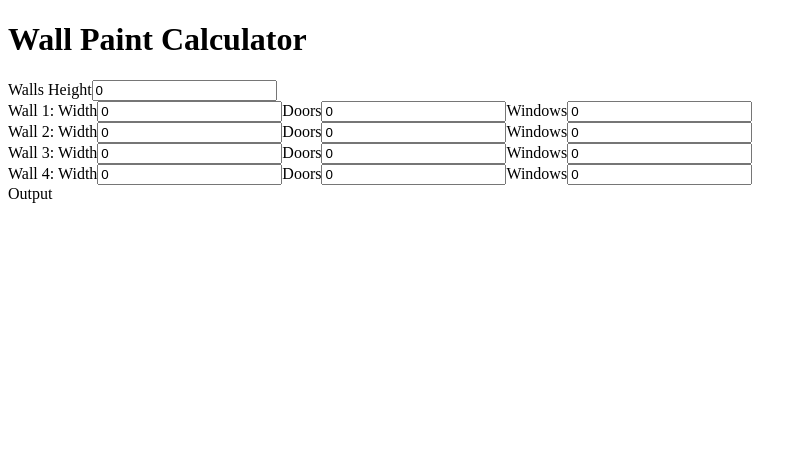
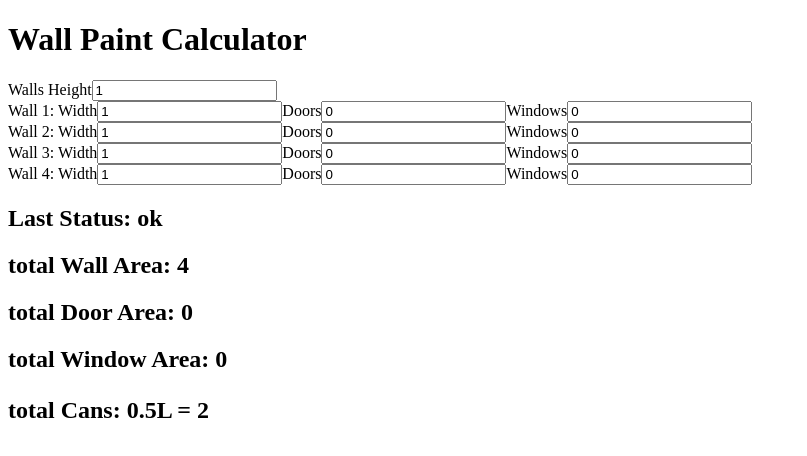
Before and after one commit to Vittor-Javidan/WallPaintCalculator_CodeChallenge_DigitalRepublic, a React (Create React App) app in the folder wall_paint_calculator/: page / in a window 1280 px wide. Shown: the top 456 px of the page, without its empty margins (0-807 px from the left). Built offline with nearby package versions, Linux system fonts and the light colour scheme.

Commit message:
Rules and Cans calculation implemented
modified:
	- Now inputs DOMs are number types, to allow insert float number

Added:
	- Rules checking for doors and windows height and width
	- Rules checking for doors and windows areas
	- Simple function to calculate custom cans sizes

```diff
--- a/wall_paint_calculator/src/App.js
+++ b/wall_paint_calculator/src/App.js
@@ -8,7 +8,7 @@ function wallInit () {
     const wallsArray = []
     for(let i = 0; i < appConfig.WALLS_AMMOUNT; i++){
         wallsArray.push({
-            width: 0,
+            width: 1.0,
             doors: 0,
             windows: 0
         })
@@ -19,11 +19,9 @@ function wallInit () {
 export default function App() {
 
     const [walls, setWalls] = useState({
-        height: 0,
+        height: 1.0,
         wall: wallInit()
     })
-
-    console.log(walls)
 
     return (
         <div className="App">
@@ -31,7 +29,7 @@ export default function App() {
             <form>
                 <Inputs walls={walls} setWalls={setWalls}/>
             </form>
-            <Output />
+            <Output walls={walls}/>
         </div>
     );
 }
--- a/wall_paint_calculator/src/AppConfig.js
+++ b/wall_paint_calculator/src/AppConfig.js
@@ -1,5 +1,7 @@
 const appConfig = {
     WALLS_AMMOUNT: 4,
+    WALL_MIN_AREA: 1,
+    WALL_MAX_AREA: 15,
     DOOR: {
         WIDTH: 0.8,
         HEIGHT: 1.9,
--- a/wall_paint_calculator/src/Components/InputComponents/DoorsInput.js
+++ b/wall_paint_calculator/src/Components/InputComponents/DoorsInput.js
@@ -20,7 +20,8 @@ export default function DoorsInput({index, walls, setWalls}){
         <>
             <label>Doors</label>
             <input
-                value={walls.wall[index].doors | 0}
+                type={'number'}
+                value={walls.wall[index].doors}
                 onChange={doorsHandler}
             />
         </>
--- a/wall_paint_calculator/src/Components/InputComponents/HeightInput.js
+++ b/wall_paint_calculator/src/Components/InputComponents/HeightInput.js
@@ -13,7 +13,8 @@ export default function HeightInput({walls, setWalls}){
         <>
             <label>Walls Height</label>
             <input
-                value={walls.height | 0}
+                type={'number'}
+                value={walls.height}
                 onChange={heightHandler}
             />
         </>
--- a/wall_paint_calculator/src/Components/InputComponents/WidthInput.js
+++ b/wall_paint_calculator/src/Components/InputComponents/WidthInput.js
@@ -20,7 +20,8 @@ export default function WidthInput({index, walls, setWalls}){
         <>
             <label>Width</label>
             <input
-                value={walls.wall[index].width | 0}
+                type={'number'}
+                value={walls.wall[index].width}
                 onChange={widthHandler}
             />
         </>
--- a/wall_paint_calculator/src/Components/InputComponents/WindowsInput.js
+++ b/wall_paint_calculator/src/Components/InputComponents/WindowsInput.js
@@ -20,7 +20,8 @@ export default function WindowsInput({index, walls, setWalls}){
         <>
             <label>Windows</label>
             <input
-                value={walls.wall[index].windows | 0}
+                type={'number'}
+                value={walls.wall[index].windows}
                 onChange={windowsHandler}
             />
         </>
--- a/wall_paint_calculator/src/Components/Output.js
+++ b/wall_paint_calculator/src/Components/Output.js
@@ -1,5 +1,119 @@
-export default function Output() {
+import {useEffect, useState} from 'react'
+import appConfig from "../AppConfig"
+
+export default function Output({walls}) {
+
+    //feedback states
+    const [status, setStatus] = useState(`Waiting for input data`)
+    const [totalWallArea, setTotalWallarea] = useState(0)
+    const [totalDoorArea, setTotalDoorArea] = useState(0)
+    const [totalWindowArea, setTotalWindowArea] = useState(0)
+
+    function rulesChecking(){
+
+        //TO DO: Move rulesChecking to another file
+        //reset feedback info
+        setTotalWallarea(0)
+        setTotalDoorArea(0)
+        setTotalWindowArea(0)
+
+        for(let i =  0; i < appConfig.WALLS_AMMOUNT; i++){
+
+            //TO DO: Create a function for each rule
+            let wallArea = walls.wall[i].width * walls.height
+            setTotalWallarea(prev => prev + wallArea)
+
+            // Min and Max wall area checking
+            const min = wallArea >= appConfig.WALL_MIN_AREA
+            const max = wallArea <= appConfig.WALL_MAX_AREA
+
+            if(!min)
+                return setStatus(prev => `Wall ${i + 1} cannot be less than 1 square meter`)
+            else if(!max)
+                return setStatus(prev => `Wall ${i + 1} cannot be more than 15 square meter`)
+
+            // Checks if a wall can have a door
+            const heightWithDoor = appConfig.DOOR.HEIGHT + 0.3 <= walls.height
+            const widthWithDoor = appConfig.DOOR.WIDTH <= walls.wall[i].width
+
+            if(walls.wall[i].doors > 0 && !heightWithDoor)
+                return setStatus(prev => `Wall height cannot have a door`)
+            else if(walls.wall[i].doors > 0 && !widthWithDoor)
+                return setStatus(prev => `Wall ${i + 1} width cannot have a door`)
+
+            // Checks if a wall can have a window
+            const heightWithWindow = appConfig.WINDOW.HEIGHT <= walls.height
+            const widthWithWindow = appConfig.WINDOW.WIDTH <= walls.wall[i].width
+
+            if(walls.wall[i].windows > 0 && !heightWithWindow)
+                return setStatus(prev => `Wall height cannot have a window`)
+            else if(walls.wall[i].windows > 0 && !widthWithWindow)
+                return setStatus(prev => `Wall ${i + 1} width cannot have a window`)
+
+            // Checks if doors and window consumes more than 50% of wall area
+            const doorArea = (appConfig.DOOR.WIDTH * appConfig.DOOR.HEIGHT) * walls.wall[i].doors
+            const windowArea = (appConfig.WINDOW.WIDTH * appConfig.WINDOW.HEIGHT) * walls.wall[i].windows
+            setTotalDoorArea(prev => prev + doorArea)
+            setTotalWindowArea(prev => prev + windowArea)
+
+            if((doorArea + windowArea) > wallArea/2)
+                return setStatus(prev => `Doors and window are using more than 50% of wall ${i + 1} area`)
+
+            setStatus(`ok`)
+        }
+    }
+
+    const [totalCans, setTotalCans] = useState("")
+    let areaToPaint = totalWallArea - totalDoorArea - totalWindowArea
+
+    function wallPaintCans(){
+
+        // TO DO: move wallPaintCans to another files
+        setTotalCans("")
+
+        function calculateCans(liters, minimun){
+
+            const areaPerCan = liters * 5
+            if(areaToPaint/areaPerCan >= 1 && liters > minimun){
+                const cans = Math.floor(areaToPaint/areaPerCan)
+                areaToPaint = areaToPaint - areaPerCan * cans
+                setTotalCans(prev => prev + `${liters}L = ${cans} \n`)
+
+            } else if (areaToPaint/areaPerCan > 0 && liters === minimun){
+                const cans = Math.ceil(areaToPaint/areaPerCan)
+                areaToPaint = areaToPaint - areaPerCan * cans
+                setTotalCans(prev => prev + `${liters}L = ${cans} \n`)
+            }
+        }
+
+        calculateCans(18, 0.5)
+        calculateCans(3.6, 0.5)
+        calculateCans(2.4, 0.5)
+        calculateCans(0.5, 0.5)
+    }
+
+    useEffect(()=>{
+        rulesChecking()
+        if(status === `ok`){
+            wallPaintCans()
+        }
+    }, [
+        walls,
+        status,
+        totalWallArea,
+        totalDoorArea,
+        totalWindowArea,
+        totalCans
+    ])
+
+
     return (
-        <div>Output</div>
+        <div>
+            <h2>Last Status: {status}</h2>
+            <h2>total Wall Area: {totalWallArea}</h2>
+            <h2>total Door Area: {totalDoorArea}</h2>
+            <h2>total Window Area: {totalWindowArea}</h2>
+            <h2><p>total Cans: {totalCans}</p></h2>
+        </div>
     )
 }
```
Also changed, not shown: 1 other file (tests, documents, lock files or other folders).
